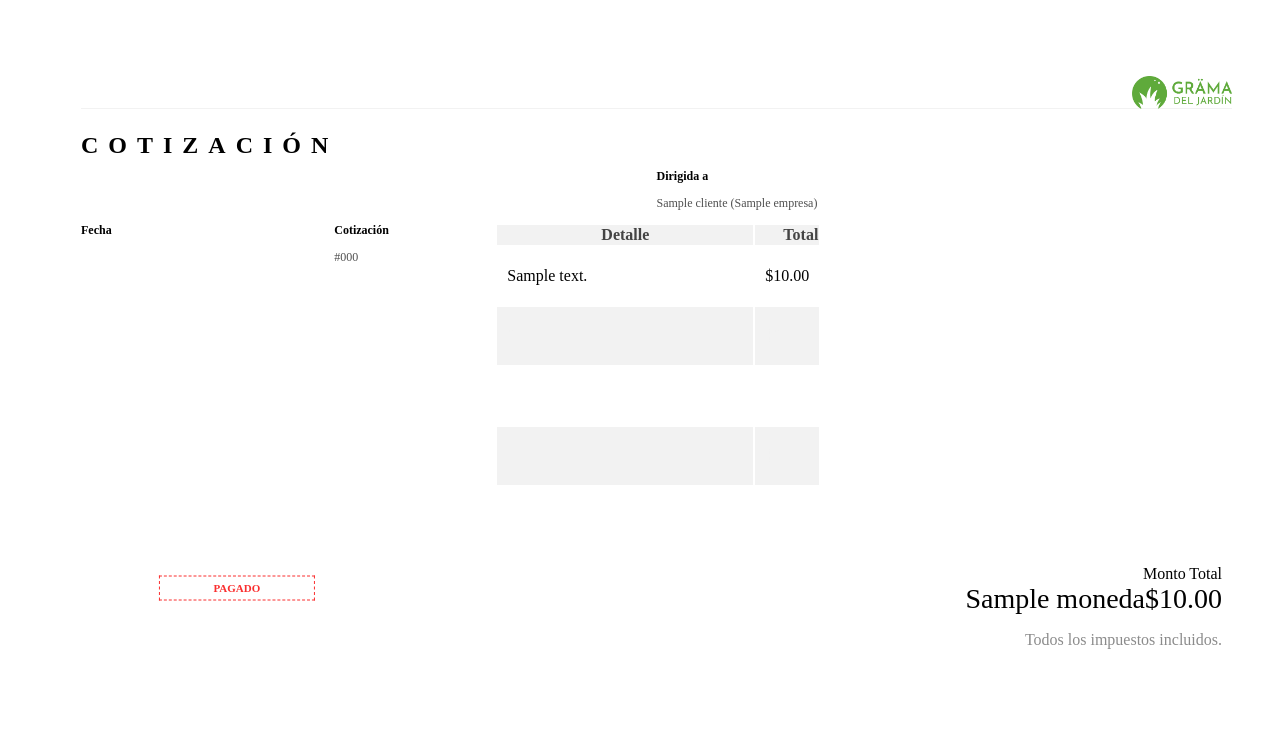
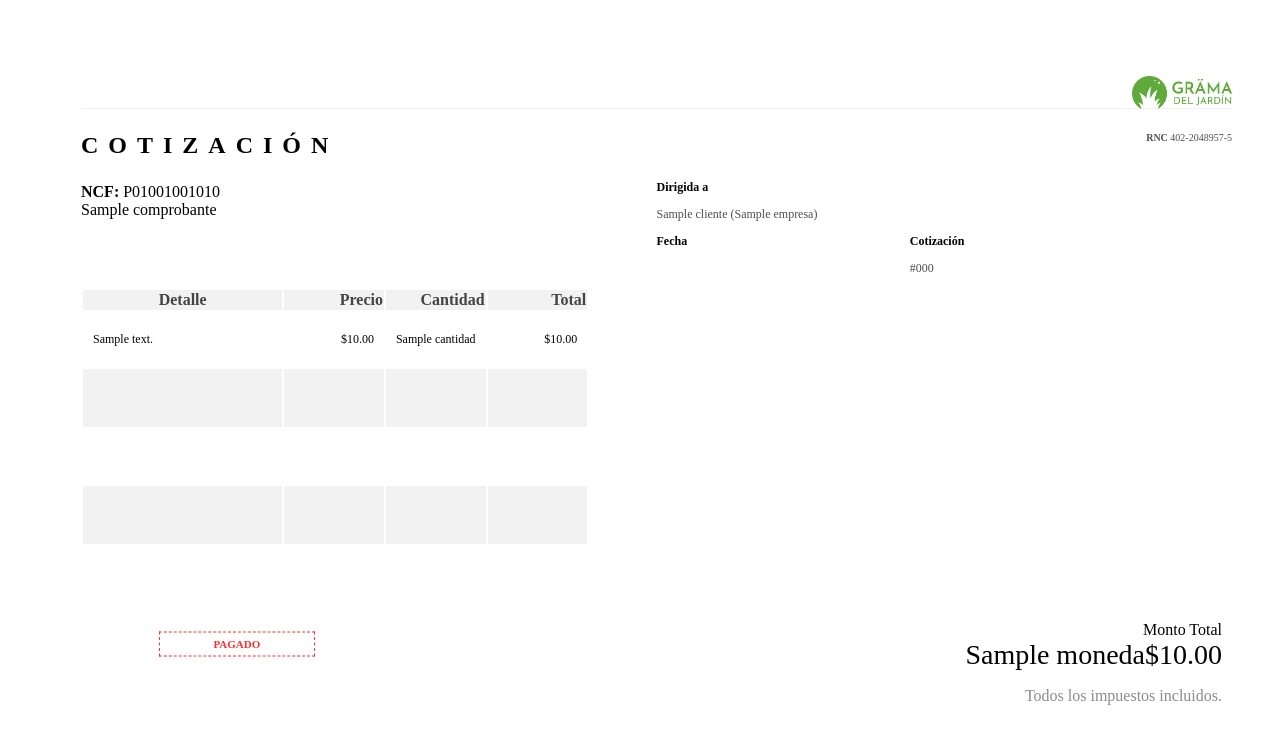
Before and after one commit to MicolPA/gramadeljardin.admin, a PHP site: template frontend/views/facturas/invoice_template-white.php in a window 1280 px wide. Shown: the top 744 px of the page. Run offline with PHP 8.4, Linux system fonts and the light colour scheme; the template is opened without the code that fills it: most values are stand-ins (such as "Sample title", 1, 10 or a date in 2020); data that the repository does not hold is empty.

Commit message:
agregar nuevos campos a la factura

```diff
--- a/frontend/assets/AppAsset.php
+++ b/frontend/assets/AppAsset.php
@@ -59,7 +59,7 @@
         'js/setting-demo.js',
 
         // 'js/demo.js',
-        'js/main.js?v=9',
+        'js/main.js?v=10',
 
         //Calendar
         'calendar/js/jquery-ui.custom.min.js',
--- a/frontend/controllers/FacturasController.php
+++ b/frontend/controllers/FacturasController.php
@@ -181,7 +181,7 @@
             'mode' => Pdf::MODE_CORE,
             // A4 paper format
             // 'format' => Pdf::FORMAT_A4,
-            'format' => [200.8, 258.6],
+            'format' => [220.8, 258.6],
             'marginTop' => 0,
             'marginLeft' => 0,
             'marginRight' => 10,
@@ -257,6 +257,8 @@
                     $invoiceDetail->factura_id = $model->id;
                     $invoiceDetail->descripcion = $post['factura_descripcion'][$i];
                     $invoiceDetail->precio = $post['factura_precio'][$i];
+                    $invoiceDetail->cantidad = isset($post['factura_cantidad'][$i]) ? $post['factura_cantidad'][$i] : null;
+                    $invoiceDetail->total = (float)$invoiceDetail->precio * (float)$invoiceDetail->cantidad;
                     $invoiceDetail->date = date("Y-m-d H:i:s");
                     $invoiceDetail->save(false);
                 }
--- a/frontend/models/Facturas.php
+++ b/frontend/models/Facturas.php
@@ -35,7 +35,7 @@
     {
         return [
             [['cliente_id', 'total', 'user_id', 'cotizacion', 'pagada'], 'integer'],
-            [['date', 'fecha_pagada'], 'safe'],
+            [['date', 'fecha_pagada', 'comprobante'], 'safe'],
             [['cliente_nombre', 'asunto', 'moneda'], 'string', 'max' => 255],
             [['cliente_id'], 'exist', 'skipOnError' => true, 'targetClass' => Clientes::className(), 'targetAttribute' => ['cliente_id' => 'id']],
         ];
--- a/frontend/views/facturas/invoice_template-white.php
+++ b/frontend/views/facturas/invoice_template-white.php
@@ -17,12 +17,19 @@
 			<div style="width: 50%;display:inline-block;float: left;padding-top: -2rem">
 				<!-- <img src="/frontend/web/images/Logo lineal.png" width="180px"> -->
 				<p style="font-weight: bold !important;letter-spacing: 10px;font-size:24px;font-family: poppins;"><?= $model->cotizacion ? "COTIZACIÓN" : "FACTURA" ?></p>
+				<?php if ($model->comprobante): ?>
+					<p>
+						<span style="font-weight:bold">NCF: </span>P01001001010 <br>
+						<?= $model->comprobante ?>
+					</p>
+				<?php endif ?>
 			</div>
 
 			<div style="width:50%;display:inline-block;float: left;text-align: right;margin-top: -2rem;margin-bottom: 1rem;">
 				<img src="/frontend/web/images/logo-no-word.png" width="100px" style="margin-bottom:2px">
 				<p style="font-size:10px;color:#4f4f4f; font-weight: lighter;">
-					<?= Yii::$app->params['app_name'] ?> <br>
+					<br>
+					<span style="font-weight:bold">RNC</span> 402-2048957-5 <br>
 					<?= Yii::$app->params['direccion'] ?><br>
 					<?= Yii::$app->params['telefono'] ?>
 				</p>
@@ -57,23 +64,29 @@
 					<thead>
 						<tr style="border: 0px !important;background-color: #f2f2f2">
 							<th style="border: 0px !important;color:#444;background-color: #f2f2f2">Detalle</th>
+							<th style="border: 0px !important;color:#444;text-align: right;background-color: #f2f2f2">Precio</th>
+							<th style="border: 0px !important;color:#444;text-align: right;background-color: #f2f2f2">Cantidad</th>
 							<th style="border: 0px !important;color:#444;text-align: right;background-color: #f2f2f2">Total</th>
 						</tr>
 					</thead>
 					<tbody>
 						<?php $color_count = 0; ?>
 						<?php foreach ($detalles as $d): ?>
-							<?php $monto_total += $d->precio; $color_count++ ?>
+							<?php $monto_total += $d->total; $color_count++ ?>
 							<?php if ($color_count == 1): ?>
 								<tr>
-									<td style='padding:20px 10px;width:80%;'><?= $d->descripcion ?></td>
-									<td style='padding:20px 10px;text-align: right;'><?= $d->precio > 0 ? "$". number_format($d->precio,2) : 'N/A' ?></td>
+									<td style='font-size: 12px;padding:20px 10px;width:40%;'><?= $d->descripcion ?></td>
+									<td style='font-size: 12px;padding:20px 10px;text-align: right;;width:20%;'><?= $d->precio > 0 ? "$". number_format($d->precio,2) : 'N/A' ?></td>
+									<td style='font-size: 12px;padding:20px 10px;text-align: right;width:20%;'><?= $d->cantidad ? $d->cantidad : "N/A" ?></td>
+									<td style='font-size: 12px;padding:20px 10px;text-align: right;width:20%;'><?= $d->total > 0 ? "$". number_format($d->total,2) : 'N/A' ?></td>
 								</tr>
 							<?php else: ?>
 								<?php $color_count = 0 ?>
 								<tr>
-									<td style='padding:20px 10px;background-color: #f2f2f2;width:80%;'><?= $d->descripcion ?></td>
-									<td style='padding:20px 10px;background-color: #f2f2f2;text-align: right;'><?= $d->precio > 0 ? "$". number_format($d->precio,2) : 'N/A' ?></td>
+									<td style='font-size: 12px;padding:20px 10px;background-color: #f2f2f2;width:40%;'><?= $d->descripcion ?></td>
+									<td style='font-size: 12px;padding:20px 10px;background-color: #f2f2f2;text-align: right;;width:20%;'><?= $d->precio > 0 ? "$". number_format($d->precio,2) : 'N/A' ?></td>
+									<td style='font-size: 12px;padding:20px 10px;background-color: #f2f2f2;width:20%;text-align: right;'><?= $d->cantidad ?></td>
+									<td style='font-size: 12px;padding:20px 10px;background-color: #f2f2f2;text-align: right;;width:20%;'><?= $d->total > 0 ? "$". number_format($d->total,2) : 'N/A' ?></td>
 								</tr>
 							<?php endif ?>
 						<?php endforeach ?>
@@ -82,13 +95,17 @@
 								<?php  $color_count++ ?>
 								<?php if ($color_count == 1): ?>
 								<tr>
-									<td style='padding:20px 10px;color:white'>-</td>
-									<td style='padding:20px 10px;color:white'>-</td>
+									<td style='font-size: 12px;padding:20px 10px;color:white'>-</td>
+									<td style='font-size: 12px;padding:20px 10px;color:white'>-</td>
+									<td style='font-size: 12px;padding:20px 10px;color:white'>-</td>
+									<td style='font-size: 12px;padding:20px 10px;color:white'>-</td>
 								</tr>
 								<?php else: ?>
 								<?php $color_count = 0 ?>
 								<tr>
 									<td style='padding:20px 10px;background-color: #f2f2f2;color:#f2f2f2'><?= $i ?></td>
+									<td style='padding:20px 10px;background-color: #f2f2f2;color:#f2f2f2'>$<?= $i ?></td>
+									<td style='padding:20px 10px;background-color: #f2f2f2;color:#f2f2f2'>$<?= $i ?></td>
 									<td style='padding:20px 10px;background-color: #f2f2f2;color:#f2f2f2'>$<?= $i ?></td>
 									<!-- <td style='padding:20px 10px;color: #000;;background-color: #f2f2f2;'>hola</td> -->
 									<!-- <td style='padding:20px 10px;color: #000;;background-color: #f2f2f2;'>-</td> -->
@@ -98,14 +115,10 @@
 							<?php endfor ?>
 						<?php endif ?>
 					</tbody>
-
 					<!-- <tr>
 						<th style='padding:20px 10px;background:#56dfe4;color:#444'>Total</th>
 						<th style='padding:20px 10px;background:#56dfe4;color:#444'>RD$<?//= number_format($monto_total,2) ?></th>
 					</tr> -->
-
-
-
 				</table>
 
 				<div>
--- a/frontend/views/facturas/invoice_template.php
+++ b/frontend/views/facturas/invoice_template.php
@@ -39,6 +39,8 @@
 				<thead>
 					<tr style="border: 0px !important">
 						<th style="background: #56dfe4 !important;border: 0px !important;color:#444">Detalle</th>
+						<th style="background: #56dfe4 !important;border: 0px !important;color:#444">Precio</th>
+						<th style="background: #56dfe4 !important;border: 0px !important;color:#444">Cantidad</th>
 						<th style="background: #56dfe4 !important;border: 0px !important;color:#444">Total</th>
 					</tr>
 				</thead>
@@ -48,11 +50,15 @@
 						<tr>
 							<td style='padding:20px 10px'><?= $d->descripcion ?></td>
 							<td style='padding:20px 10px'>$<?= number_format($d->precio,2) ?></td>
+							<td style='padding:20px 10px'>$<?= $d->cantidad ?></td>
+							<td style='padding:20px 10px'>$<?= number_format($d->total,2) ?></td>
 						</tr>
 					<?php endforeach ?>
 					<?php if ($faltantes > 0): ?>
 						<?php for ($i=0;$i<=$faltantes;$i++): ?>
 							<tr>
+								<td style='padding:20px 10px;color:white'>hola</td>
+								<td style='padding:20px 10px;color:white'>hola</td>
 								<td style='padding:20px 10px;color:white'>hola</td>
 								<td style='padding:20px 10px;color:white'>hola</td>
 							</tr>
--- a/frontend/web/js/main.js
+++ b/frontend/web/js/main.js
@@ -108,6 +108,7 @@
     $('.addInvoice').append($('.invoice').html());
     $(".addInvoice .row:last-child .descripcion input:last-child").attr('name', 'factura_descripcion['+n+']');
     $(".addInvoice .row:last-child .precio input:last-child").attr('name', 'factura_precio['+n+']');
+    $(".addInvoice .row:last-child .cantidad input:last-child").attr('name', 'factura_cantidad['+n+']');
     $(".addInvoice .row:last-child .btn_delete a:last-child").removeClass('disabled');
     $("#addInvoiceBtn").attr('href', my_function);
 }
@@ -184,4 +185,9 @@
         });
 }
 
+
+$(".detalles .precio input").on('change', function(){
+	console.log($(this).val());
+})
+
 // function verEvento(nombre, )
```
Also changed, not shown: console/migrations/m211019_163337_agregar_columna_cantidad_factura.php (added, +44 -0 lines), frontend/views/facturas/_form.php (+8 -6 lines), frontend/views/facturas/_form_details.php (+9 -3 lines), frontend/views/facturas/_form_details_update.php (+17 -5 lines).
